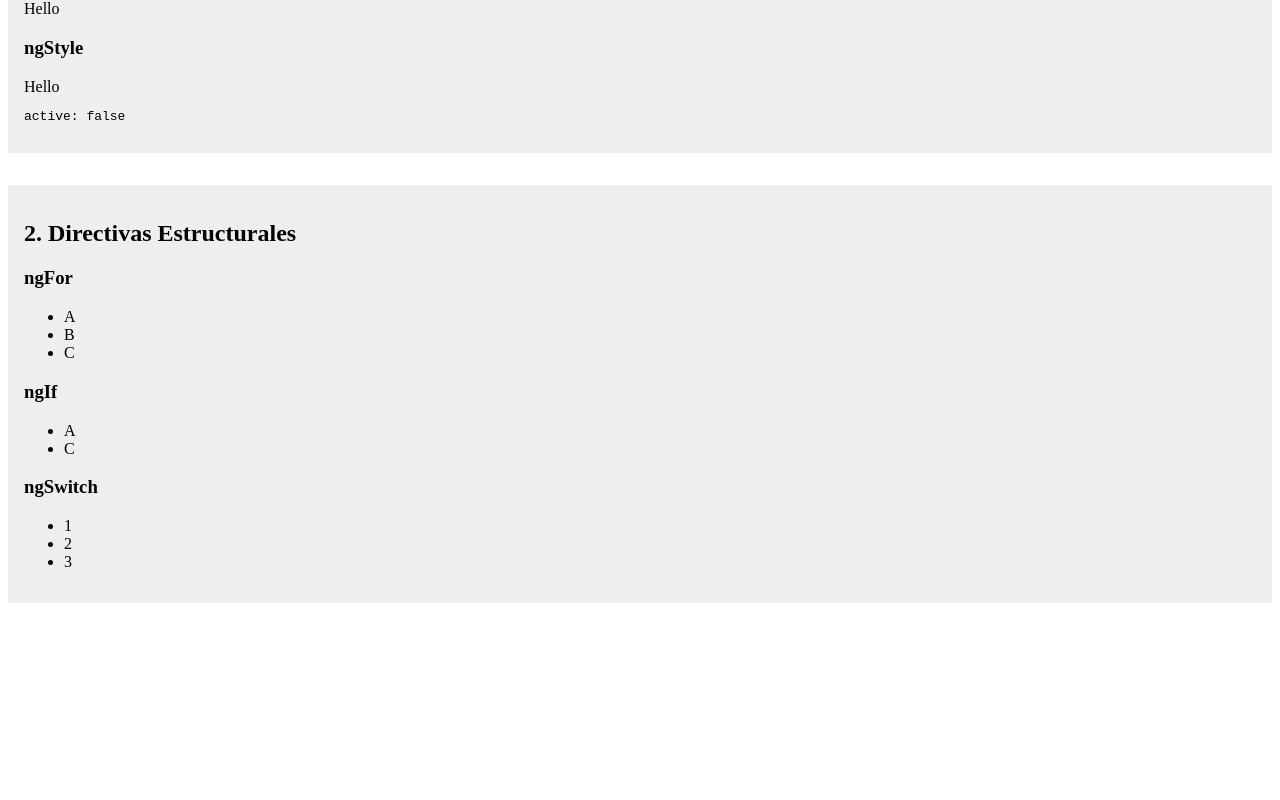
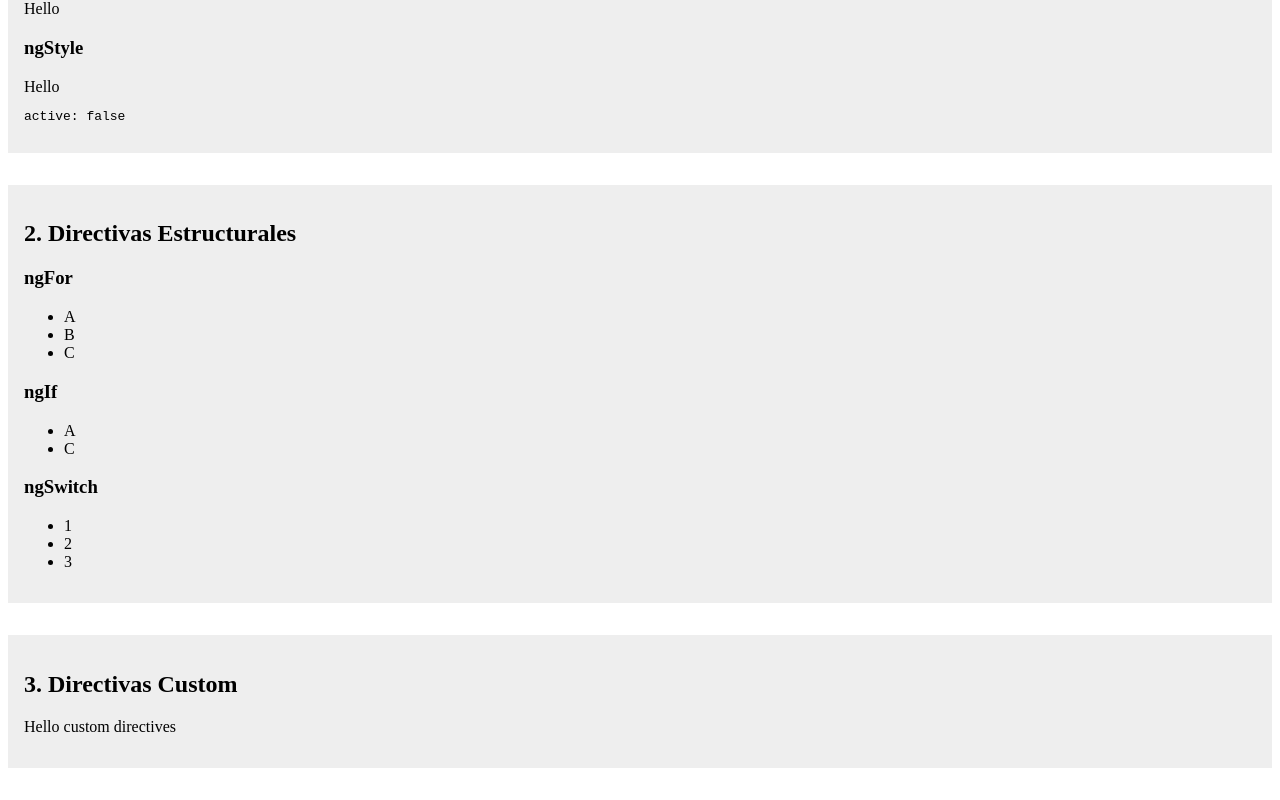
Before and after one commit to modulor/AngularBootCampApp, an Angular app: page / in a window 1280 px wide. Shown: the part 243-1043 px from the top of the page. Before the commit the page ends 878 px from the top, so only its background shows below. Built offline with nearby package versions, Linux system fonts and the light colour scheme.

Commit message:
custom-directives component generated & capitalize custom directive used

```diff
--- a/src/app/app.component.html
+++ b/src/app/app.component.html
@@ -3,3 +3,5 @@
 <app-attribute-directives />
 
 <app-structural-directives />
+
+<app-custom-directives />
--- a/src/app/app.module.ts
+++ b/src/app/app.module.ts
@@ -5,10 +5,11 @@ import { BrowserModule } from '@angular/platform-browser';
 import { NgModule } from '@angular/core';
 import { StructuralDirectivesComponent } from './components/structural-directives/structural-directives.component';
 import { CapitalizeDirective } from './directives/capitalize.directive';
+import { CustomDirectivesComponent } from './components/custom-directives/custom-directives.component';
 
 @NgModule({
   bootstrap: [AppComponent],
-  declarations: [AppComponent, AttributeDirectivesComponent, StructuralDirectivesComponent, CapitalizeDirective],
+  declarations: [AppComponent, AttributeDirectivesComponent, StructuralDirectivesComponent, CapitalizeDirective, CustomDirectivesComponent],
   imports: [AppRoutingModule, BrowserModule],
   providers: [],
 })
--- /dev/null
+++ b/src/app/components/custom-directives/custom-directives.component.html
@@ -0,0 +1,4 @@
+<section class="exercise">
+  <h2>3. Directivas Custom</h2>
+  <p capitalize>hello custom directives</p>
+</section>
```
Also changed, not shown: src/app/components/custom-directives/custom-directives.component.ts (added, +8 -0 lines), src/app/components/custom-directives/custom-directives.component.scss (added), 1 other file (tests, documents, lock files or other folders).
